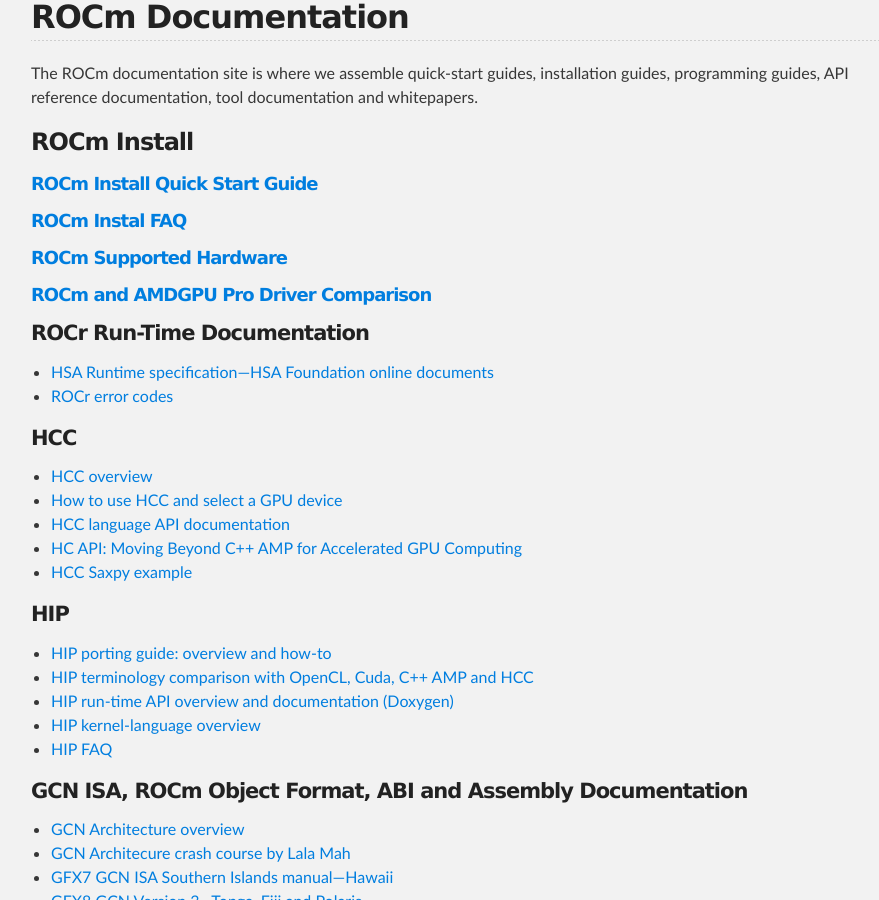
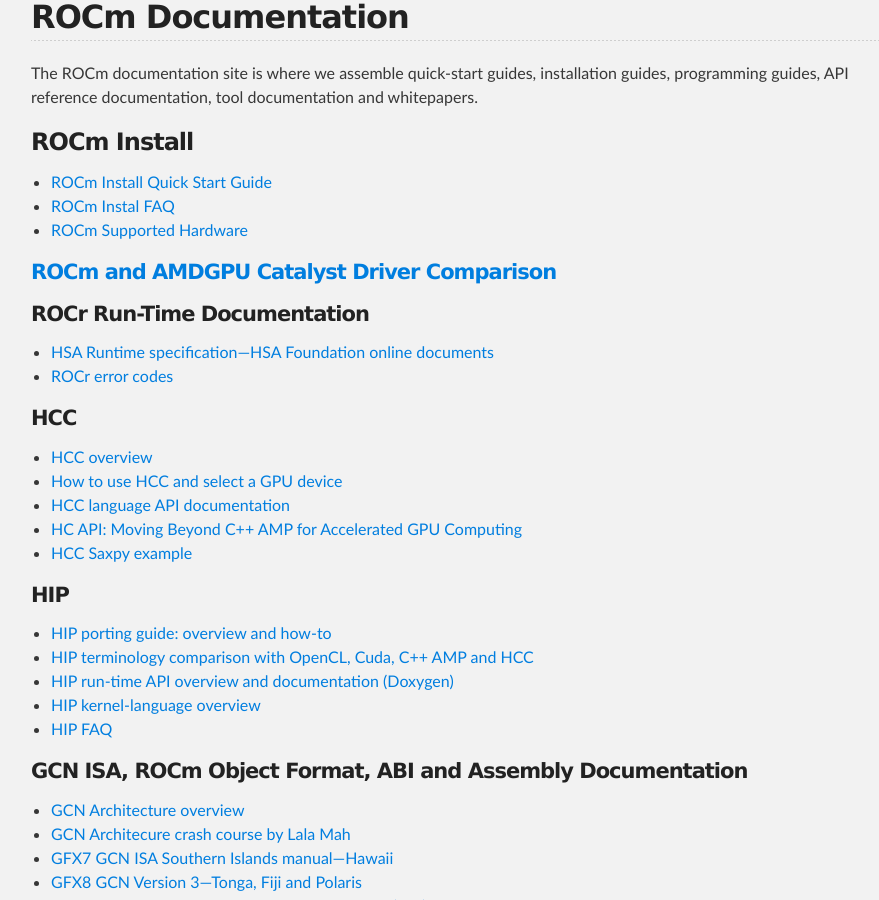
Before and after one commit to ROCm/ROCm.github.io, a Jekyll site: the page built from documentation.md, in a window 1280 px wide and 900 px high, scrolled down 360 px. Shown: the whole window, without its empty margins (184-1063 px from the left). Built offline with Jekyll 4.4.1, drawn with Linux system fonts in a browser that asks for light colours.

Commit message:
Update documentation.md

```diff
--- a/documentation.md
+++ b/documentation.md
@@ -8,11 +8,11 @@
 The ROCm documentation site is where we assemble quick-start guides, installation guides, programming guides, API reference documentation, tool documentation and whitepapers.
 
 ### ROCm Install
-##### [ROCm Install Quick Start Guide](ROCmInstall.md)
-##### [ROCm Instal FAQ](install_issues.md)
-##### [ROCm Supported Hardware](hardware.md)
+* [ROCm Install Quick Start Guide](ROCmInstall.md)
+* [ROCm Instal FAQ](install_issues.md)
+* [ROCm Supported Hardware](hardware.md)
 
-##### [ROCm and AMDGPU Pro Driver Comparison](ROCmRadeonProcompare.md)
+#### [ROCm and AMDGPU Catalyst Driver Comparison](ROCmRadeonProcompare.md)
 
 #### ROCr Run-Time Documentation
 
```
